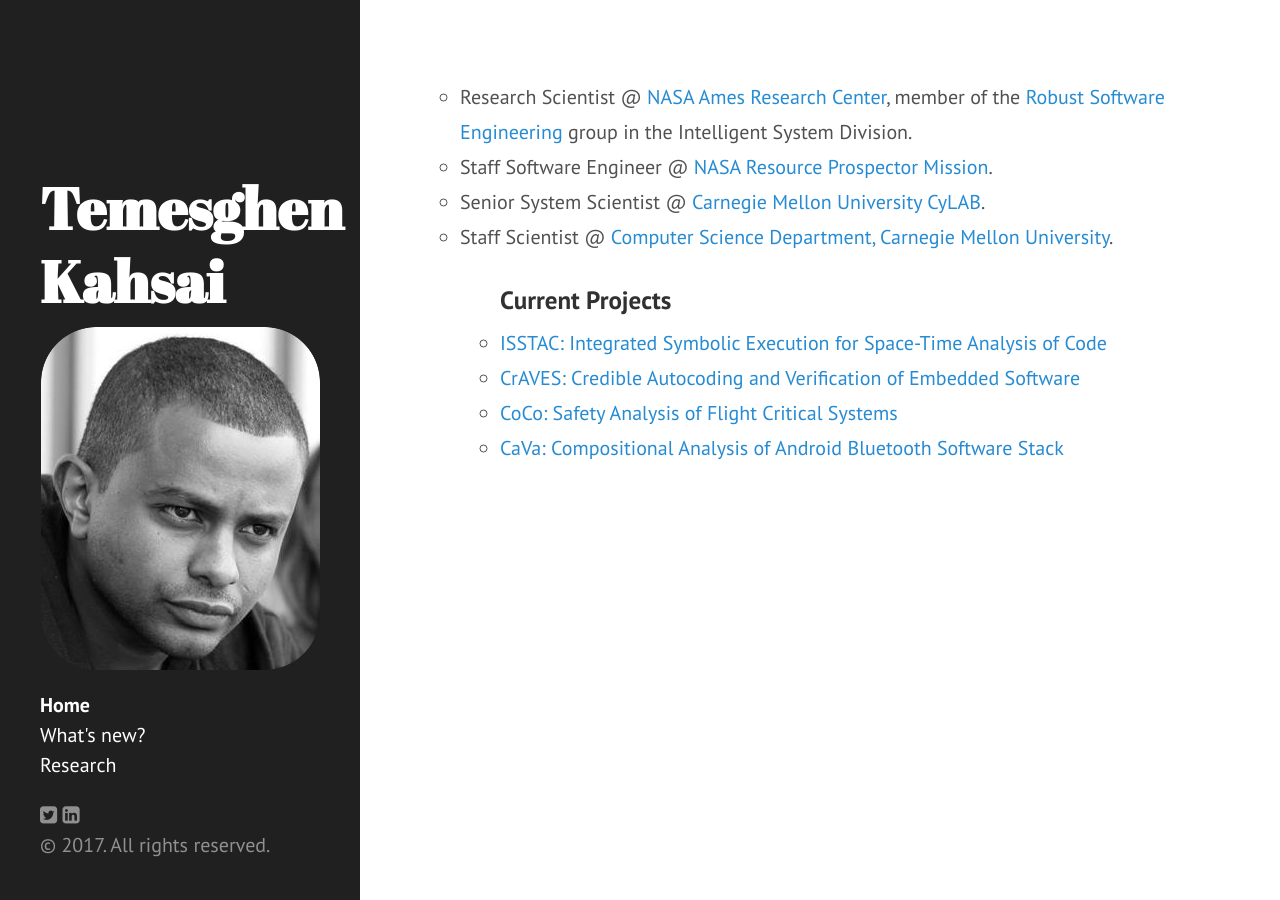
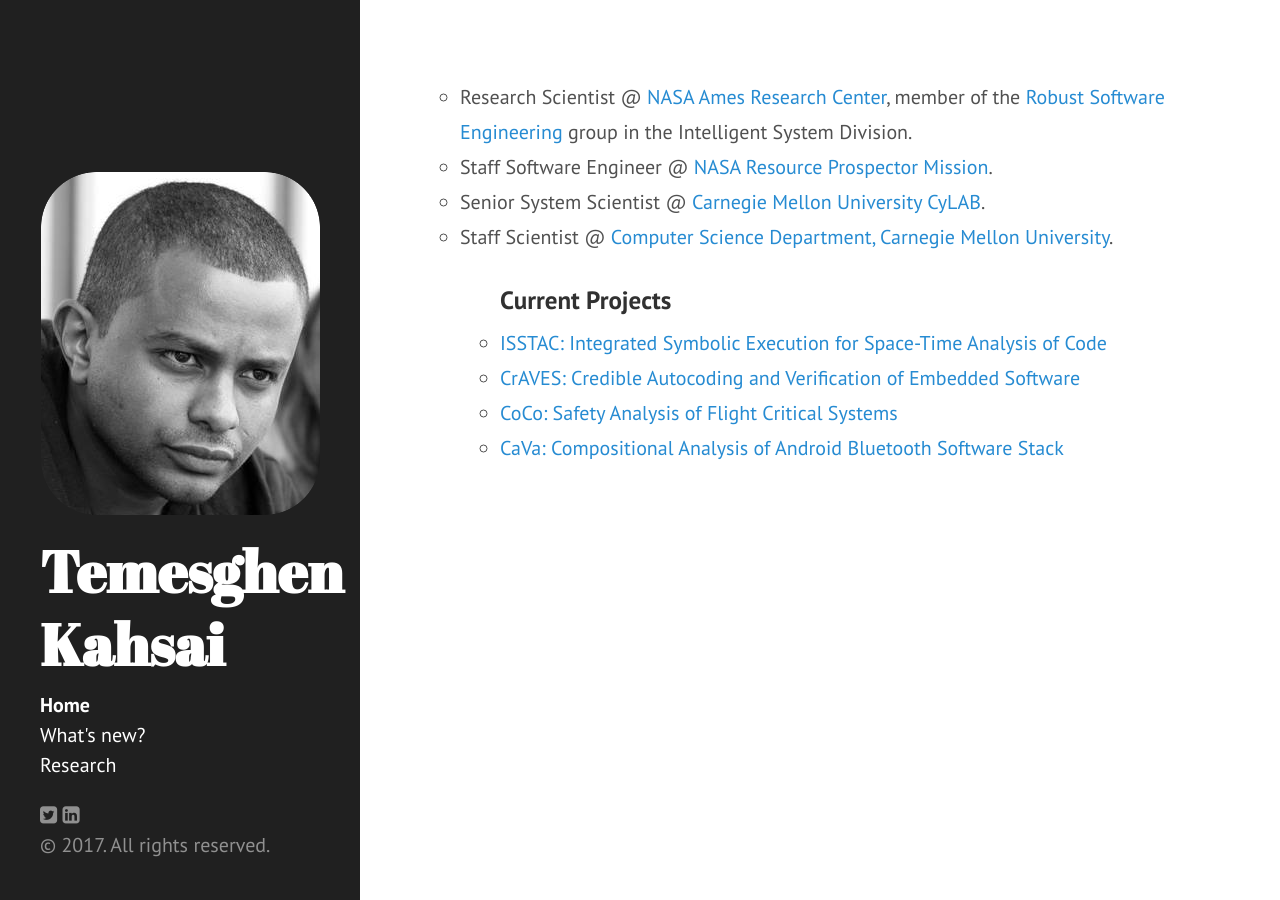
Before and after one commit to lememta/lememta.github.io, a Jekyll site: the page built from index.html, in a window 1280 px wide. Built offline with Jekyll 4.4.1, drawn with Linux system fonts in a browser that asks for light colours; nearby versions of some CDN libraries; the list of posts is cut into pages by our own code.

Commit message:
small update

```diff
--- a/_includes/sidebar.html
+++ b/_includes/sidebar.html
@@ -1,5 +1,16 @@
 <div class="sidebar">
   <div class="container sidebar-sticky">
+
+    <div class="sidebar-space">
+      <h3></h3>
+      <!-- <p class="lead">{{ site.description }}</p> -->
+      <!-- <p>p. email: lememta AT </p> -->
+      <!-- <p>p. email: lememta AT </p> -->
+    </div>
+
+    <div class="sidebar-mugshot">
+        <img src="/assets/images/mugshot.png" alt="Temesghen Kahsai">
+    </div>
 
     <div class="sidebar-about">
       <h1>{{ site.title }}</h1>
@@ -7,11 +18,6 @@
       <!-- <p>p. email: lememta AT </p> -->
       <!-- <p>p. email: lememta AT </p> -->
     </div>
-    <div class="sidebar-mugshot">
-        <img src="/assets/images/mugshot.png" alt="Temesghen Kahsai">
-    </div>
-
-
 
     <ul class="sidebar-nav">
       <li class="sidebar-nav-item{% if page.title == "Home" %} active{% endif %}">
--- a/assets/css/hyde.css
+++ b/assets/css/hyde.css
@@ -77,6 +77,14 @@
 
 .sidebar .fa {
     color: rgba(255,255,255,.5);
+}
+
+/* About section */
+.sidebar-space h3 {
+  color: #fff;
+  margin-top: 0;
+  font-family: "Abril Fatface", serif;
+  font-size: 1.90rem;
 }
 
 /* Sidebar Mugshot */
```
